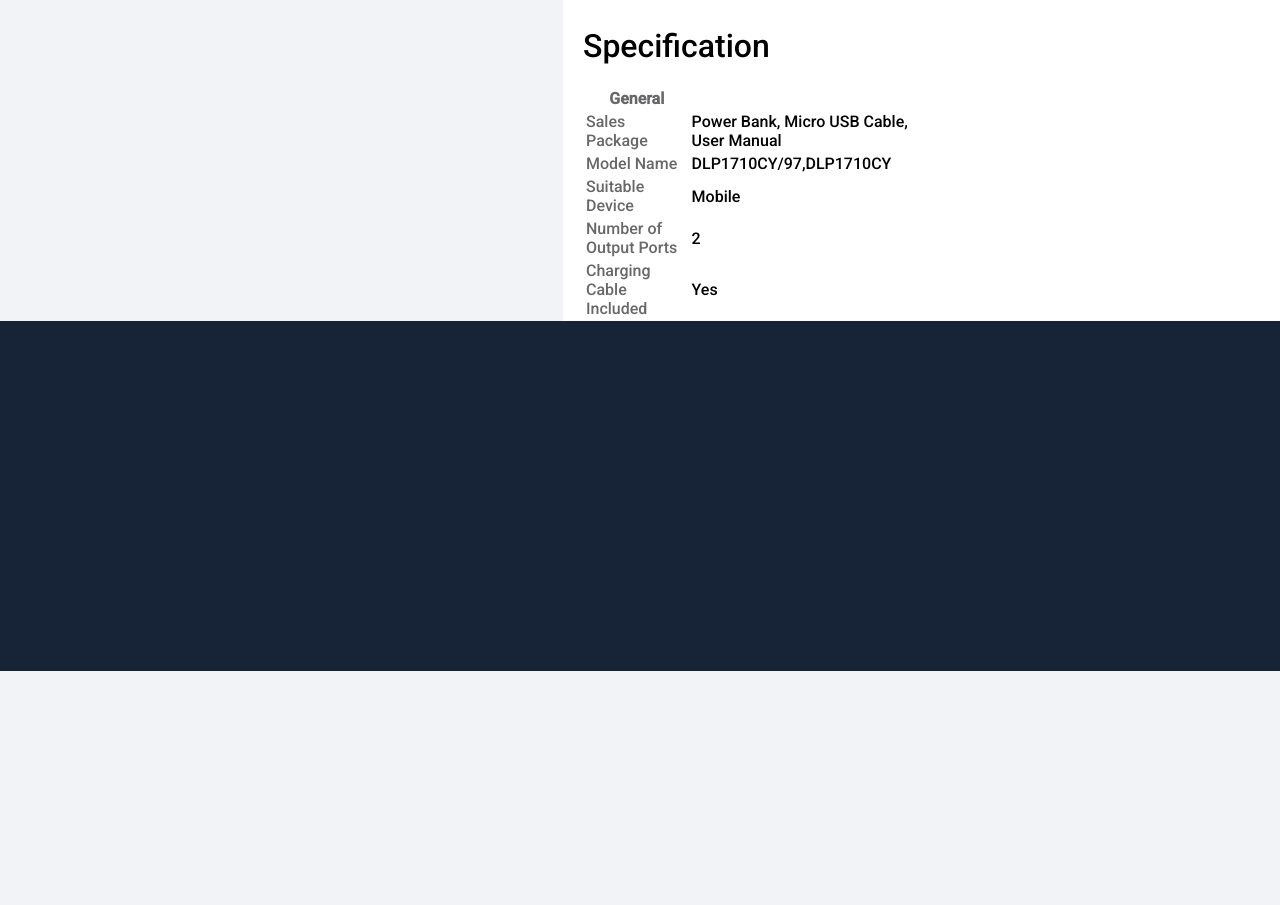
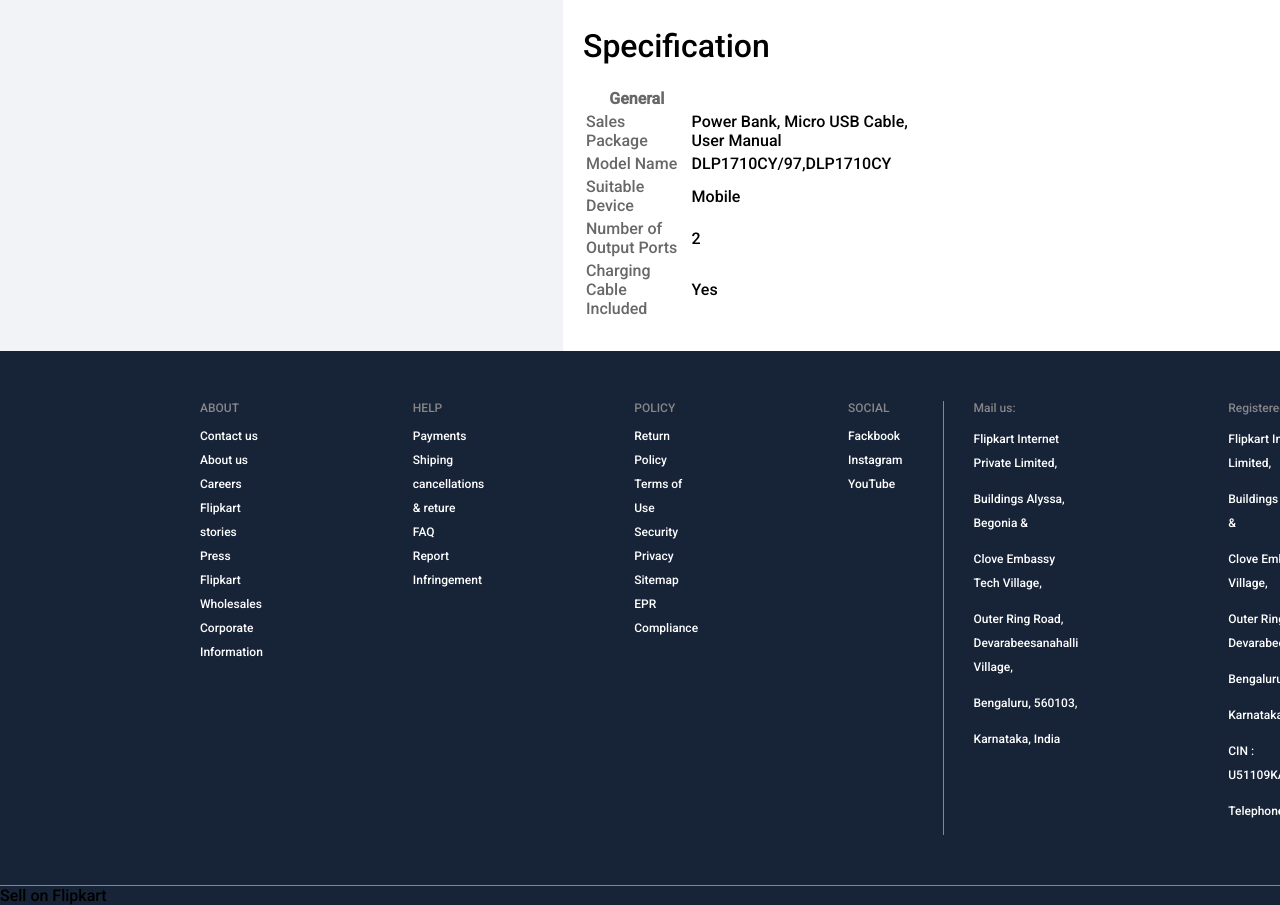
Before and after one commit to yashwant2002/flipkart-clone, a plain HTML site: page index.html in a window 1280 px wide. Shown: the part 1254-2159 px from the top of the page. Before the commit the page ends 1925 px from the top, so only its background shows below. Drawn offline with Linux system fonts and the light colour scheme.

Commit message:
ADD Footer

```diff
--- a/dist/css/style.css
+++ b/dist/css/style.css
@@ -95,7 +95,8 @@ margin-left: 45px;
 .footer{
     background-color: #172337;
     width: 100%;
-    height: 350px;
+    height: auto;
+    margin-bottom: 0px;
 }
 .logo{
     margin-left: 200px;
@@ -263,3 +264,28 @@ height: 20px;
 .genral{
     color: #68676a;
 }
+.footer_font_color{
+    line-height: 2;
+    font-size: 13px;
+    font-weight: 500;
+    color: #fff;
+    display: block;
+    font-weight: 400;
+    font-size: 12px;
+}
+.about{
+    color: #878787;
+    font-size: 12px;
+    font-weight: 400;
+    margin-bottom: 9px;
+}
+.block{
+    padding-left: 150px;
+}
+p{
+    display: block;
+    margin-block-start: 1em;
+    margin-block-end: 1em;
+    margin-inline-start: 0px;
+    margin-inline-end: 0px;
+}
--- a/index.html
+++ b/index.html
@@ -505,7 +505,7 @@
                 </tr>
               </table>
               <h1 style="font-weight: 100; margin-top: 30px;">Specification</h1>
-              <table style="width: 50%;">
+              <table style="width: 50%; padding-bottom: 30px  ;">
                 <tr>
                   <th class="genral">General</th>
                 </tr>
@@ -535,6 +535,70 @@
         </div>
       </div>
     </div>
-    <div class="footer"></div>
+    <div class="footer">
+      <div style="padding: 50px; display: flex; border-bottom: 1px solid  #878787;">
+        <div class="block">
+          <div class="about">ABOUT</div>
+          <a href="#" class="footer_font_color">Contact us</a>
+          <a href="#" class="footer_font_color">About us</a>
+          <a href="#" class="footer_font_color">Careers</a>
+          <a href="#" class="footer_font_color">Flipkart stories</a>
+          <a href="#" class="footer_font_color">Press</a>
+          <a href="#" class="footer_font_color">Flipkart Wholesales</a>
+          <a href="#" class="footer_font_color">Corporate Information</a>
+        </div>
+        <div class="block">
+          <div class="about">HELP</div>
+          <a href="#" class="footer_font_color">Payments</a>
+          <a href="#" class="footer_font_color">Shiping</a>
+          <a href="#" class="footer_font_color">cancellations & reture</a>
+          <a href="#" class="footer_font_color">FAQ</a>
+          <a href="#" class="footer_font_color">Report Infringement</a>
+        </div>
+        <div class="block">
+          <div class="about">POLICY</div>
+        <a href="#" class="footer_font_color">Return Policy</a>
+        <a href="#" class="footer_font_color">Terms of Use</a>
+        <a href="#" class="footer_font_color">Security</a>
+        <a href="#" class="footer_font_color">Privacy</a>
+        <a href="#" class="footer_font_color">Sitemap</a>
+        <a href="#" class="footer_font_color">EPR  Compliance</a>
+        </div>
+        <div class="block">
+          <div class="about">SOCIAL</div>
+          <a href="#" class="footer_font_color">Fackbook</a>
+          <a href="#" class="footer_font_color">Instagram</a>
+          <a href="#" class="footer_font_color">YouTube</a>
+        </div>
+        <div class="block" style="border-left:1px solid #878787; margin-left:40px; padding-left: 30px;">
+          <div class="about">Mail us:</div>
+          <p class="footer_font_color">Flipkart Internet Private Limited,</p>
+          <p class="footer_font_color">Buildings Alyssa, Begonia &</p>
+          <p class="footer_font_color">Clove Embassy Tech Village,</p>
+          <p class="footer_font_color">Outer Ring Road, Devarabeesanahalli Village,</p>
+          <p class="footer_font_color">Bengaluru, 560103,</p>
+          <p class="footer_font_color">Karnataka, India</p>
+        </div>
+        <div class="block">
+          <div class="about">Registered Office Address:</div>
+          <p class="footer_font_color">Flipkart Internet Private Limited,</p>
+          <p class="footer_font_color">Buildings Alyssa, Begonia &</p>
+          <p class="footer_font_color">Clove Embassy Tech Village,</p>
+          <p class="footer_font_color">Outer Ring Road, Devarabeesanahalli Village</p>
+          <p class="footer_font_color">Bengaluru, 560103,</p>
+          <p class="footer_font_color">Karnataka, India</p>
+          <p class="footer_font_color">CIN : U51109KA2012PTC066107</p>
+          <p class="footer_font_color">Telephone: 1800 202 9898</p>
+        </div>
+      </div>
+      <div>
+        <div>
+          <div>
+
+          </div>
+          <div>Sell on Flipkart</div>
+        </div>
+      </div>
+    </div>
   </body>
 </html>
```
